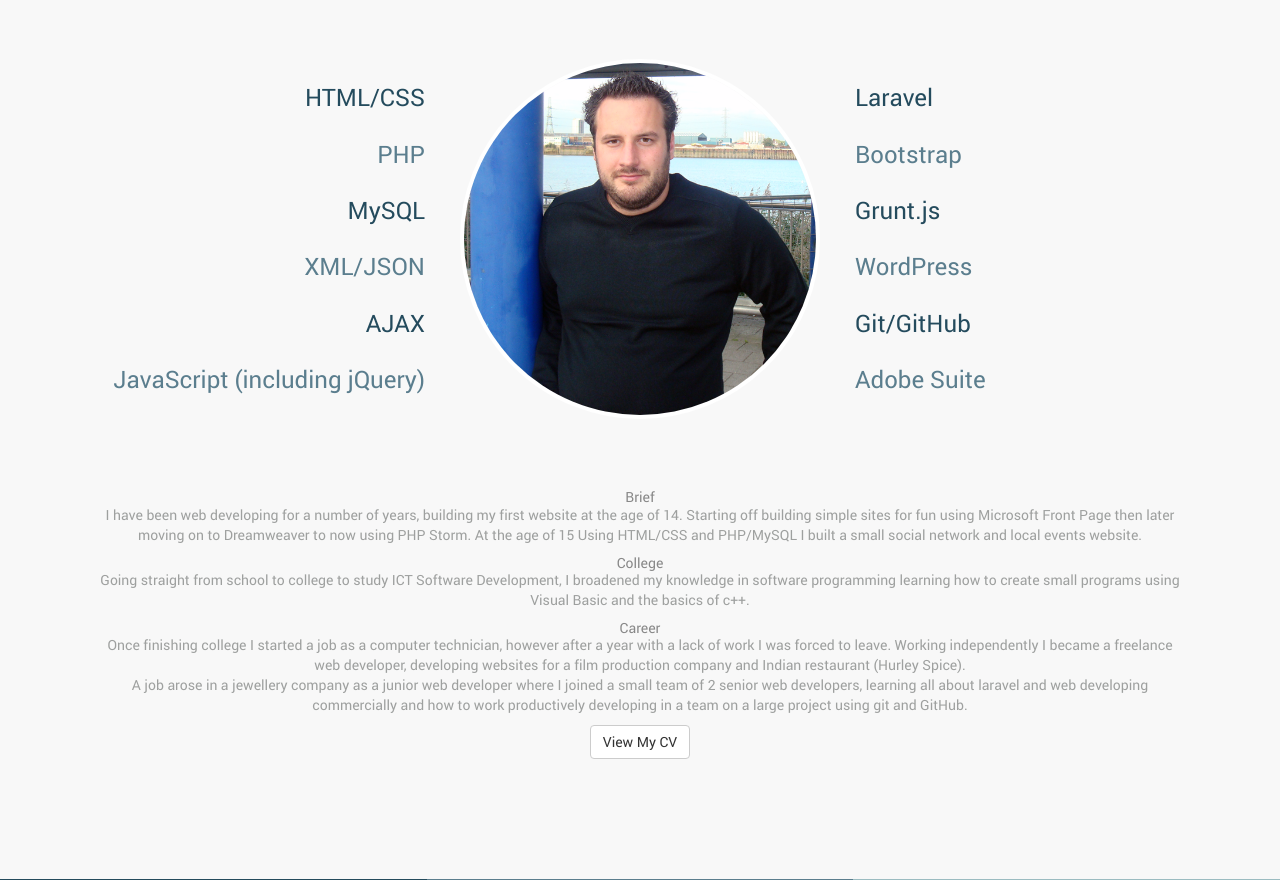
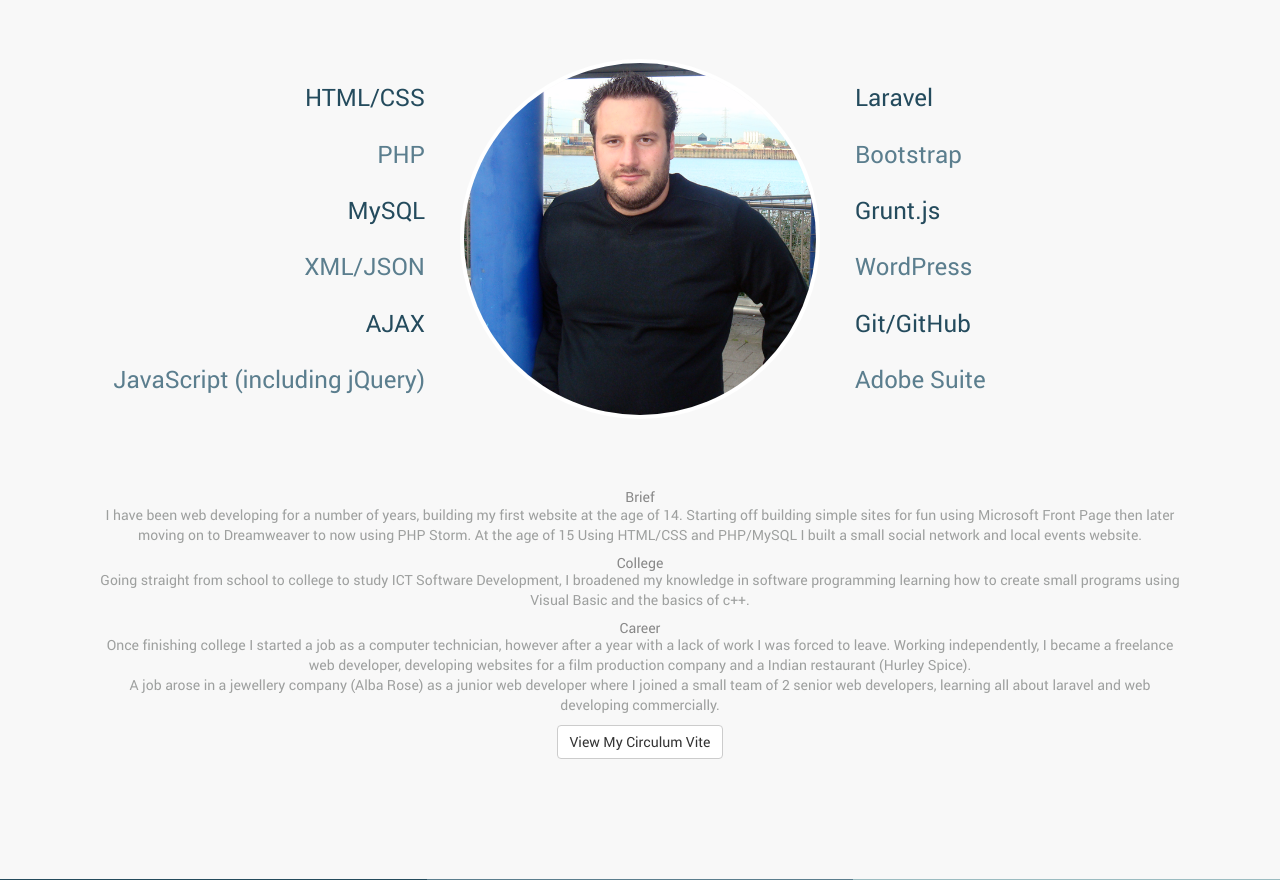
Before and after one commit to shaunrainer/portfolio, a PHP site: page / in a window 1280 px wide. Shown: the part 940-1820 px from the top of the page. Run offline with PHP 8.4, Linux system fonts and the light colour scheme.

Commit message:
tweaks for seo

```diff
--- a/index.php
+++ b/index.php
@@ -245,14 +245,13 @@
                         <h5 class="about-me-header">Career</h5>
                         <p>
                             Once finishing college I started a job as a computer technician, however after a year with a
-                            lack of work I was forced to leave. Working independently I became a freelance web developer,
-                            developing websites for a film production company and Indian restaurant (Hurley Spice).<br/>
-                            A job arose in a jewellery company as a junior web developer where I joined a small team of 2 senior
-                            web developers, learning all about laravel and web developing commercially and how to work
-                            productively developing in a team on a large project using git and GitHub.
+                            lack of work I was forced to leave. Working independently, I became a freelance web developer,
+                            developing websites for a film production company and a Indian restaurant (Hurley Spice).<br/>
+                            A job arose in a jewellery company (Alba Rose) as a junior web developer where I joined a
+                            small team of 2 senior web developers, learning all about laravel and web developing commercially.
                         </p>
 
-                        <a href="cv.pdf" class="btn btn-default">View My CV</a>
+                        <a href="Shaun-Rainer-CV.pdf" class="btn btn-default">View My Circulum Vite</a>
 
                     </div>
                 </div>
```
Also changed, not shown: 2 other files.
